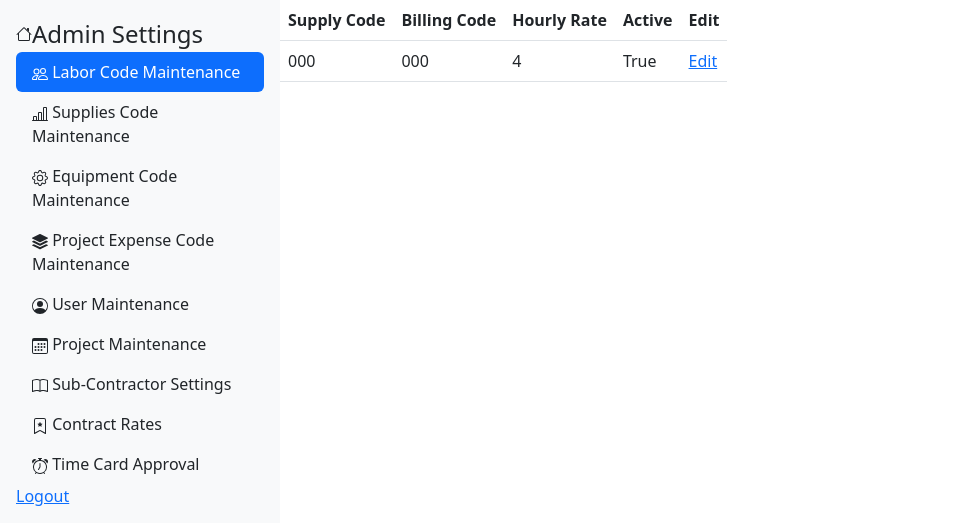
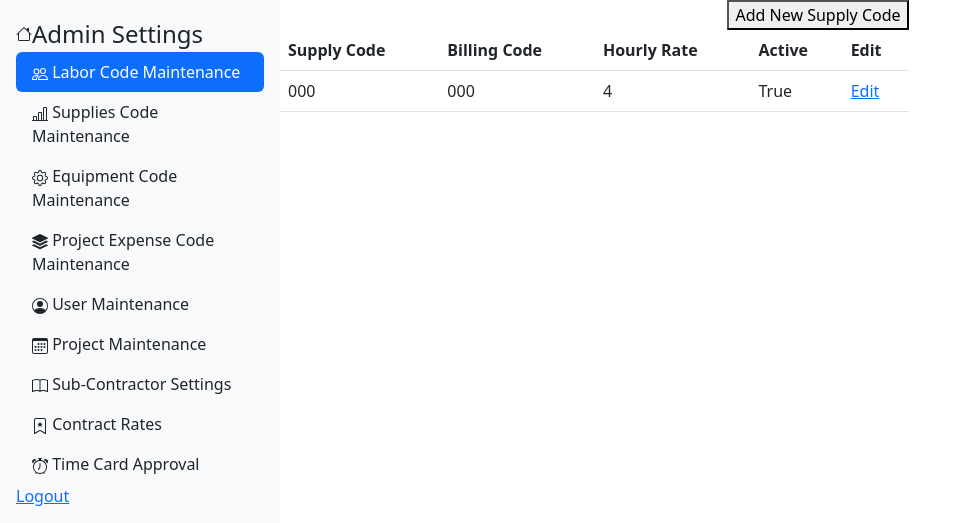
Before and after one commit to dumansh/disaster, a Django app: page /supply/ in a window 1280 px wide. Shown: the top 523 px of the page, without its empty margins (0-956 px from the left). Run offline with Django 4.2, Linux system fonts and the light colour scheme; tables that the repository leaves empty hold one stand-in row (values such as "Sample post").

Commit message:
Added button for Supply Code adding

```diff
--- a/templates/supply.html
+++ b/templates/supply.html
@@ -1,6 +1,8 @@
 {% extends 'base_dashboard.html' %}
 
 {% block content%}
+<a style="float: right" href="{% url 'create_supply' %}"><button>Add New Supply Code</button> </a>
+
 <table class="table">
     <th>Supply Code</th>
      <th>Billing Code</th>
```
